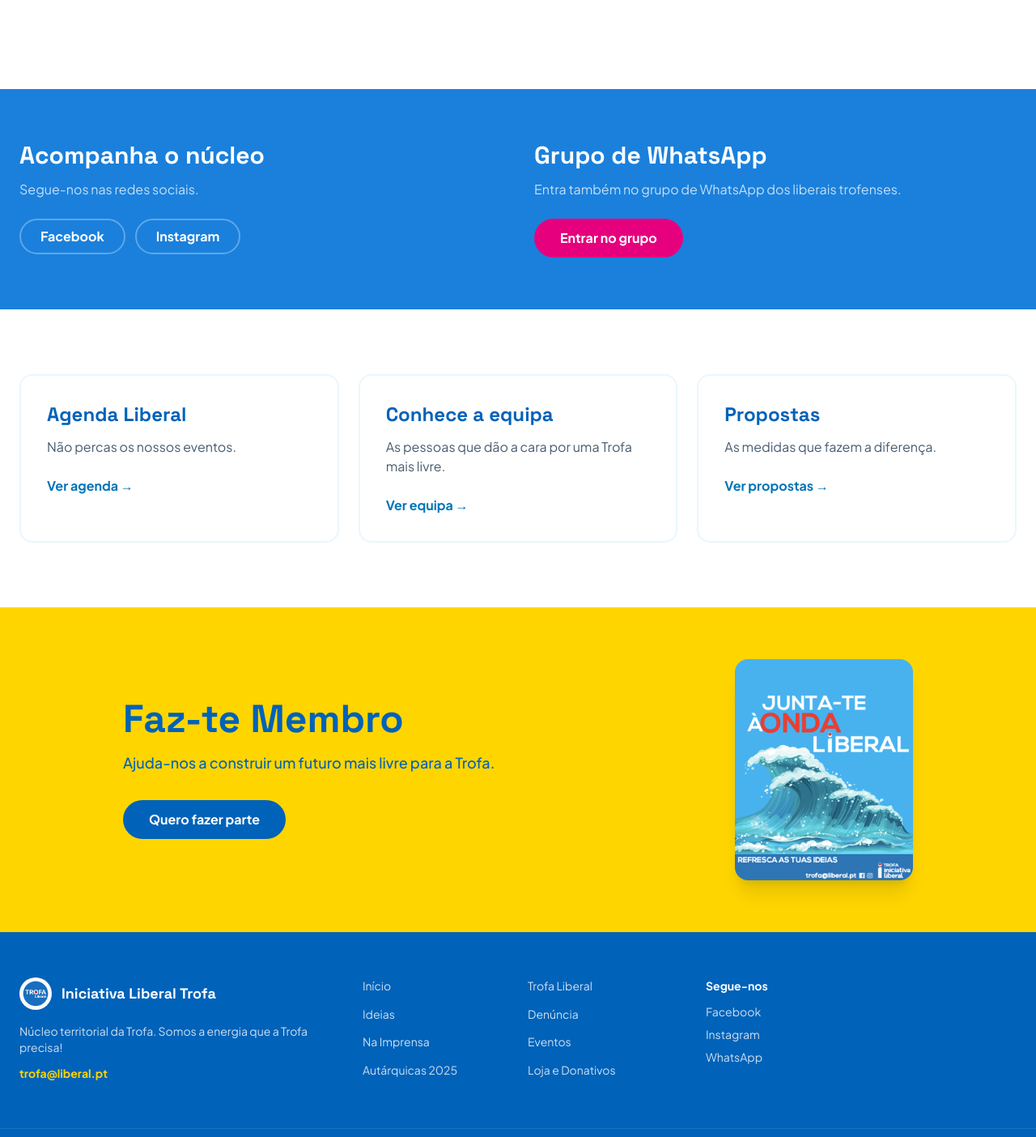
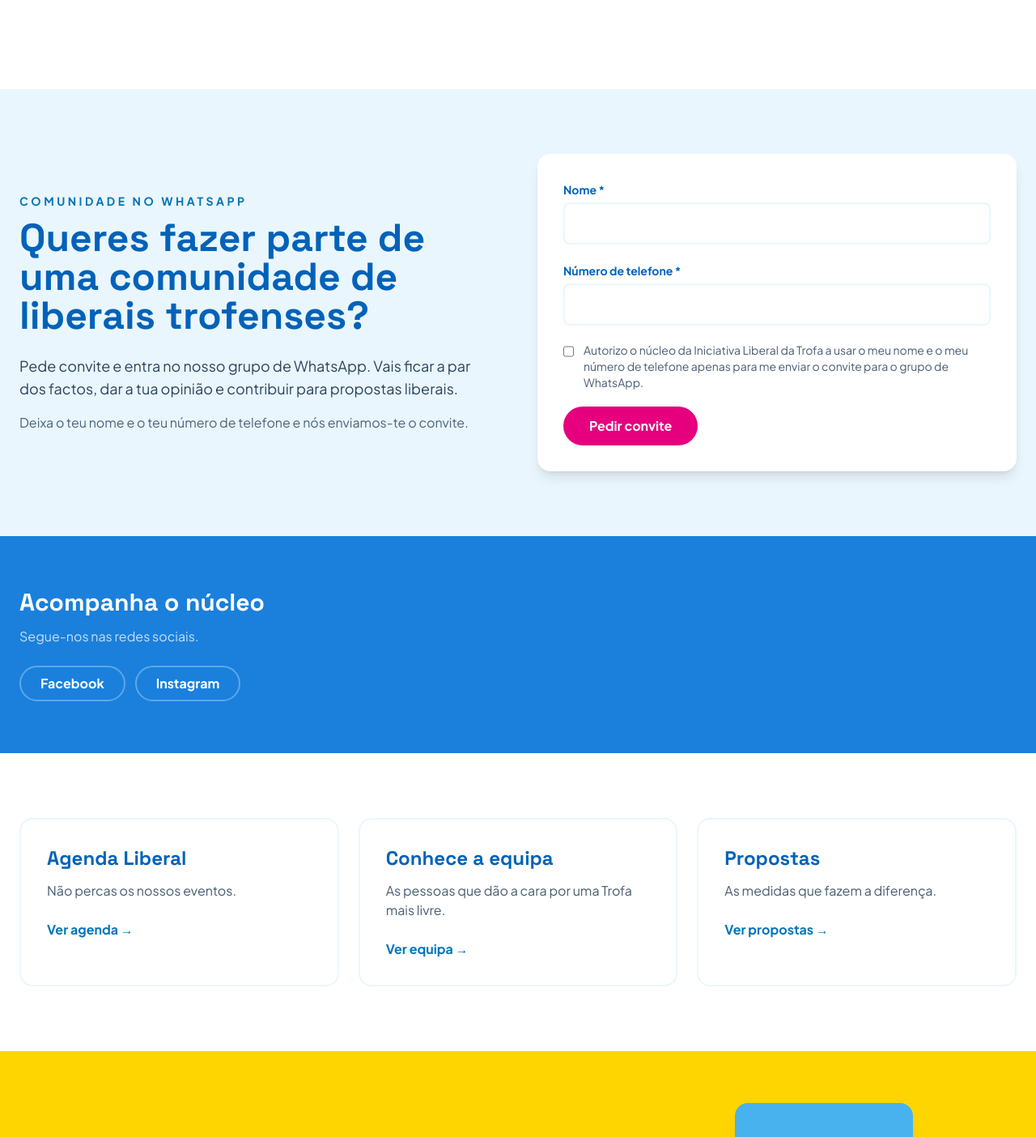
Before and after one commit to ivofmsilva/trofaliberal, a Next.js app: page / in a window 1280 px wide. Shown: the part 2407-3811 px from the top of the page at 81% size. Built offline with nearby package versions, Linux system fonts and the light colour scheme.

Commit message:
WhatsApp: tirar o link do grupo do site; pedido de convite com nome e telefone
Co-Authored-By: Claude Sonnet 5.5 <noreply@anthropic.com>

```diff
--- a/app/autarquicas-2025/page.tsx
+++ b/app/autarquicas-2025/page.tsx
@@ -2,7 +2,7 @@ import type { Metadata } from "next";
 import Link from "next/link";
 import PageHero from "@/components/PageHero";
 import { hino } from "@/lib/autarquicas";
-import { autarquicasNav, links } from "@/lib/site";
+import { autarquicasNav } from "@/lib/site";
 
 export const metadata: Metadata = { title: "Autárquicas 2025 — Iniciativa Liberal Trofa" };
 
@@ -83,9 +83,9 @@ export default function Autarquicas() {
             Estas propostas só se tornam realidade com o teu apoio. Vem fazer parte da mudança que a
             Trofa precisa.
           </p>
-          <a href={links.whatsapp} target="_blank" rel="noopener noreferrer" className="mt-6 inline-block rounded-full bg-navy px-8 py-3 font-bold text-white transition hover:bg-pink">
+          <Link href="/trofa-liberal/faz-te-membro" className="mt-6 inline-block rounded-full bg-navy px-8 py-3 font-bold text-white transition hover:bg-pink">
             Aderir agora
-          </a>
+          </Link>
         </div>
       </section>
     </>
--- a/app/eventos/page.tsx
+++ b/app/eventos/page.tsx
@@ -45,9 +45,9 @@ export default function Eventos() {
               Facebook
             </a>{" "}
             e{" "}
-            <a href={links.whatsapp} target="_blank" rel="noopener noreferrer" className="font-bold text-cyan-dark hover:underline">
-              WhatsApp
-            </a>
+            <Link href={links.convite} className="font-bold text-cyan-dark hover:underline">
+              WhatsApp (pede convite)
+            </Link>
             .
           </p>
         )}
--- a/app/page.tsx
+++ b/app/page.tsx
@@ -1,6 +1,7 @@
 import Image from "next/image";
 import Link from "next/link";
 import InstagramImage from "@/components/InstagramImage";
+import PedirConvite from "@/components/PedirConvite";
 import { proximos } from "@/lib/eventos";
 import { links } from "@/lib/site";
 import { ultimasPublicacoes } from "@/lib/publicacoes";
@@ -202,8 +203,10 @@ export default function Home() {
         </ol>
       </section>
 
+      <PedirConvite />
+
       <section className="bg-navy-soft py-16 text-white">
-        <div className="mx-auto grid max-w-7xl gap-10 px-4 sm:px-6 md:grid-cols-2">
+        <div className="mx-auto max-w-7xl px-4 sm:px-6">
           <div>
             <h2 className="font-display text-3xl font-bold">Acompanha o núcleo</h2>
             <p className="mt-3 text-white/75">Segue-nos nas redes sociais.</p>
@@ -225,20 +228,6 @@ export default function Home() {
                 Instagram
               </a>
             </div>
-          </div>
-          <div>
-            <h2 className="font-display text-3xl font-bold">Grupo de WhatsApp</h2>
-            <p className="mt-3 text-white/75">
-              Entra também no grupo de WhatsApp dos liberais trofenses.
-            </p>
-            <a
-              href={links.whatsapp}
-              target="_blank"
-              rel="noopener noreferrer"
-              className="mt-6 inline-block rounded-full bg-pink px-8 py-3 font-bold text-white transition hover:bg-navy"
-            >
-              Entrar no grupo
-            </a>
           </div>
         </div>
       </section>
--- a/app/trofa-liberal/contactos/page.tsx
+++ b/app/trofa-liberal/contactos/page.tsx
@@ -1,4 +1,5 @@
 import type { Metadata } from "next";
+import Link from "next/link";
 import PageHero from "@/components/PageHero";
 import MailForm from "@/components/MailForm";
 import { links } from "@/lib/site";
@@ -8,7 +9,6 @@ export const metadata: Metadata = { title: "Contacta-nos — Iniciativa Liberal
 const redes = [
   { label: "Facebook", href: links.facebook },
   { label: "Instagram", href: links.instagram },
-  { label: "WhatsApp", href: links.whatsapp },
 ];
 
 export default function Contactos() {
@@ -29,15 +29,13 @@ export default function Contactos() {
           </div>
           <div className="rounded-2xl bg-navy p-8 text-white">
             <h2 className="font-display text-2xl font-bold">WhatsApp</h2>
-            <p className="mt-2 text-white/75">Junta-te ao nosso grupo e conversa connosco em tempo real.</p>
-            <a
-              href={links.whatsapp}
-              target="_blank"
-              rel="noopener noreferrer"
-              className="mt-4 inline-block font-bold text-sun hover:underline"
-            >
-              Entrar no grupo →
-            </a>
+            <p className="mt-2 text-white/75">
+              Queres fazer parte da comunidade de liberais trofenses? Pede convite para o nosso
+              grupo.
+            </p>
+            <Link href={links.convite} className="mt-4 inline-block font-bold text-sun hover:underline">
+              Pedir convite →
+            </Link>
           </div>
           <div className="rounded-2xl bg-navy p-8 text-white">
             <h2 className="font-display text-2xl font-bold">Redes sociais</h2>
--- a/app/trofa-liberal/faz-te-membro/page.tsx
+++ b/app/trofa-liberal/faz-te-membro/page.tsx
@@ -40,14 +40,9 @@ export default function FazteMembro() {
           </ul>
           <p className="mt-8 text-ink/75">
             Queres começar já a contribuir com ideias?{" "}
-            <a
-              href={links.whatsapp}
-              target="_blank"
-              rel="noopener noreferrer"
-              className="font-bold text-cyan-dark hover:underline"
-            >
-              Junta-te já ao nosso grupo de WhatsApp.
-            </a>
+            <Link href={links.convite} className="font-bold text-cyan-dark hover:underline">
+              Pede convite para o nosso grupo de WhatsApp.
+            </Link>
           </p>
         </div>
 
--- a/components/Footer.tsx
+++ b/components/Footer.tsx
@@ -39,9 +39,9 @@ export default function Footer() {
               </a>
             </li>
             <li>
-              <a className="hover:text-sun" href={links.whatsapp} target="_blank" rel="noopener noreferrer">
-                WhatsApp
-              </a>
+              <Link className="hover:text-sun" href={links.convite}>
+                WhatsApp (pede convite)
+              </Link>
             </li>
           </ul>
         </div>
--- /dev/null
+++ b/components/PedirConvite.tsx
@@ -0,0 +1,41 @@
+import MailForm from "@/components/MailForm";
+import { links } from "@/lib/site";
+
+// Pedido de convite para o grupo de WhatsApp dos liberais trofenses.
+// O link do grupo NÃO está no site: o núcleo recebe o pedido por email e envia o convite.
+export default function PedirConvite() {
+  return (
+    <section id="whatsapp" className="scroll-mt-20 bg-mist py-20">
+      <div className="mx-auto grid max-w-7xl items-center gap-12 px-4 sm:px-6 lg:grid-cols-2">
+        <div>
+          <p className="text-sm font-bold uppercase tracking-[0.25em] text-cyan-dark">
+            Comunidade no WhatsApp
+          </p>
+          <h2 className="font-display mt-3 text-4xl font-bold text-navy md:text-5xl">
+            Queres fazer parte de uma comunidade de liberais trofenses?
+          </h2>
+          <p className="mt-6 text-lg text-ink/85">
+            Pede convite e entra no nosso grupo de WhatsApp. Vais ficar a par dos factos, dar a tua
+            opinião e contribuir para propostas liberais.
+          </p>
+          <p className="mt-4 text-ink/70">
+            Deixa o teu nome e o teu número de telefone e nós enviamos-te o convite.
+          </p>
+        </div>
+
+        <div className="rounded-2xl bg-white p-8 shadow-lg">
+          <MailForm
+            to={links.email}
+            subject="Pedido de convite — grupo de WhatsApp dos liberais trofenses"
+            submitLabel="Pedir convite"
+            consent="Autorizo o núcleo da Iniciativa Liberal da Trofa a usar o meu nome e o meu número de telefone apenas para me enviar o convite para o grupo de WhatsApp."
+            fields={[
+              { name: "nome", label: "Nome *", required: true },
+              { name: "telefone", label: "Número de telefone *", type: "tel", required: true },
+            ]}
+          />
+        </div>
+      </div>
+    </section>
+  );
+}
--- a/lib/site.ts
+++ b/lib/site.ts
@@ -1,7 +1,8 @@
 export const links = {
   facebook: "https://www.facebook.com/TrofaLiberal",
   instagram: "https://www.instagram.com/liberaltrofa/",
-  whatsapp: "https://chat.whatsapp.com/BRWLlS46VKiLC4WKCdLRdr",
+  // O link do grupo de WhatsApp não está no site: as pessoas pedem convite aqui.
+  convite: "/#whatsapp",
   email: "trofa@liberal.pt",
   nacionais: "https://iniciativaliberal.pt/ideias/",
 };
```
Also changed, not shown: 1 other file (tests, documents, lock files or other folders).
